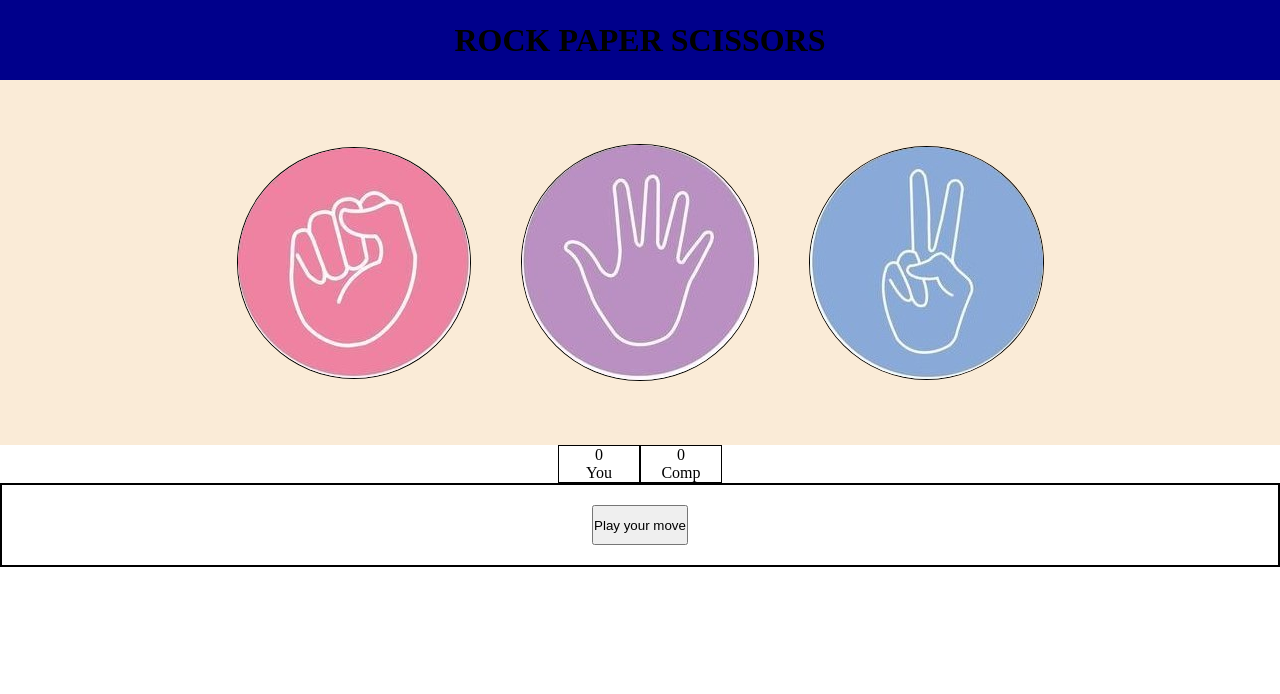
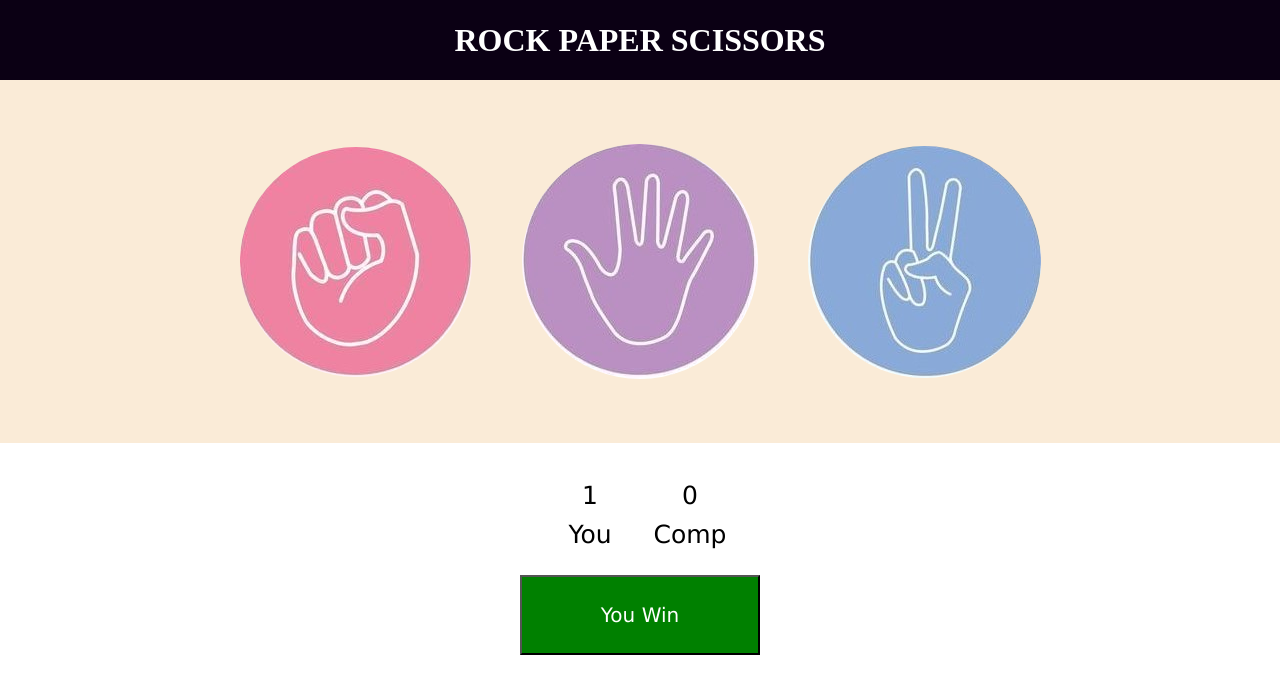
Before and after one commit to Ankit2045/RPS_Game, a plain HTML site: page index.html in a window 1280 px wide. Both pictures are taken after a click on the element 353 px from the left and 262 px from the top of the page. Drawn offline with Linux system fonts and the light colour scheme.

Commit message:
Javascript updated

```diff
--- a/index.html
+++ b/index.html
@@ -30,7 +30,7 @@
         </div>
     </div>
     <div class="button">
-        <button id="play">Play your move</button>
+        <button id="msg">Choose one from above</button>
     </div>
 <script src="script.js"></script>
 </body>
--- a/script.js
+++ b/script.js
@@ -1,11 +1,72 @@
 let userScore = 0;
 let compScore = 0;
 
+
+
+const generateChoice = ()=>{
+    let options = ["rock", "paper", "scissors"];
+    let n= Math.floor(Math.random()*3);
+    return options[n];
+}
+
+const drawGame = ()=>{
+    console.log("draw game");
+    document.querySelector("#msg").style.backgroundColor = "#0B0014";
+    document.querySelector("#msg").innerText="Draw Game";
+}
+
+const showWinner = (userWin)=>{
+    if(userWin=== true){
+        userScore++;
+        document.querySelector("#msg").style.backgroundColor = "green";
+        document.querySelector("#msg").innerText="You Win";
+    }
+    else {compScore++;
+        document.querySelector("#msg").style.backgroundColor = "red";
+        document.querySelector("#msg").innerText="You Lose";
+    }
+    // console.log(userScore);
+    // console.log(compScore);
+    document.querySelector("#user").innerText = userScore;
+    document.querySelector("#comp").innerText = compScore;
+}
+
+const playGame = (userChoice)=>{
+    console.log(userChoice);
+    //generate a computer choice
+    let compChoice = generateChoice();
+    console.log(compChoice);
+
+    if(userChoice === compChoice){
+        drawGame();
+    }
+    else {
+        let userWin = true;
+        if(userChoice==="rock"){
+            //paper scissors
+            userWin = compChoice === "paper"? false : true ;
+        }
+        else if(userChoice==="paper"){
+            //rock scissors
+            userWin = compChoice === "scissors"? false : true ;
+        }
+        else if(userChoice==="scissors"){
+            //rock paper
+            userWin = compChoice === "rock"? false : true ;
+        }
+
+        showWinner(userWin);
+    }
+
+
+}
 
 let choices = document.querySelectorAll(".choice");
 choices.forEach((choice)=>{
     choice.addEventListener("click", ()=>{
         const userChoice = choice.getAttribute('id');
-        console.log("choice was clicked", userChoice);
+        // console.log("choice was clicked", userChoice);
+    playGame(userChoice);
     });
+
 });
--- a/style.css
+++ b/style.css
@@ -2,9 +2,12 @@
     margin: 0;
     padding: 0;
 }
+
+/* heading */
 h1{
     text-align: center;
-    background-color: darkblue;
+    background-color: #0B0014;
+    color: white;
     height: 10vh;
     line-height: 10vh;
 }
@@ -12,16 +15,9 @@ h1{
     height: 5vh;
 }
 img{
-    border-radius: 50%;
-    border: 1px solid black;
+    border-radius: 80%;
 }
-.button{
-    display: flex;
-    justify-content: center;
-    align-items: center;
-    border: 2px solid black;
-    height: 10vh;
-}
+
 .options{
     display: flex;
     justify-content: center;
@@ -34,11 +30,13 @@ img{
 .rock{
     display: flex;
     align-items: center;
+
 }
 .rock:hover{
+    opacity: 0.8;
     cursor: pointer;
     background-color: black;
-    border-radius: 30%;
+    border-radius: 50%;
 
 }
 .paper{
@@ -47,18 +45,20 @@ img{
 
 }
 .paper:hover{
+    opacity: 0.8;
     cursor: pointer;
     background-color: black;
-    border-radius: 30%;
+    border-radius: 50%;
 }
 .scissors{
     display: flex;
     align-items: center;
 }
 .scissors:hover{
+    opacity: 0.8;
     cursor: pointer;
     background-color: black;
-    border-radius: 30%;
+    border-radius: 50%;
 }
 
 
@@ -66,18 +66,45 @@ img{
 .score-board{
     display: flex;
     justify-content: center;
+    height: 10vh;
+    margin-top: 2rem;
+    gap: 20px;
 }
 .user-score{
-    border: 1px solid black;
+    width: 10vh;
+    display: flex;
+    flex-direction: column;
+    justify-content: center;
+    align-items: center;
+    gap: 10px;
+}
+.comp-score{
     width: 10vh;
     display: flex;
     flex-direction: column;
     align-items: center;
+    justify-content: center;
+    gap: 10px;
 }
-.comp-score{
-    border: 1px solid black;
-    width: 10vh;
+
+.button{
     display: flex;
-    flex-direction: column;
+    justify-content: center;
     align-items: center;
+    height: 15vh;
+
+
 }
+#msg{
+    height: 5rem;
+    width: 15rem;
+    background-color: #0B0014;
+    color: white;
+    font-size: 20px;
+    font-family: 'Lucida Sans', 'Lucida Sans Regular', 'Lucida Grande', 'Lucida Sans Unicode', 'Geneva', Verdana, sans-serif
+}
+
+p{
+    font-size: 25px;
+    font-family: 'Lucida Sans', 'Lucida Sans Regular', 'Lucida Grande', 'Lucida Sans Unicode', 'Geneva', Verdana, sans-serif
+}
```
